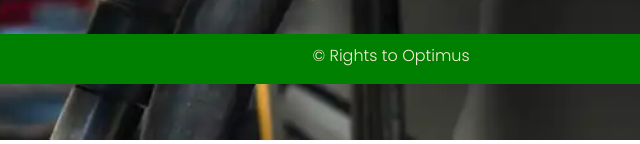
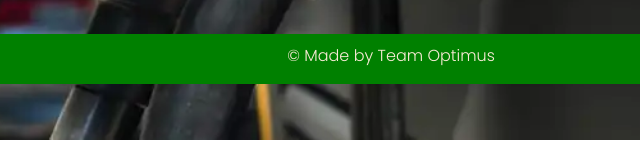
Before and after one commit to kiruthik04/EnergyMeter, a plain HTML site: page index.html in a window 1280 px wide. Shown: the part 656-800 px from the top of the page, 249-889 px from the left. Drawn offline with Linux system fonts and the light colour scheme.

Commit message:
footer credit

```diff
--- a/index.html
+++ b/index.html
@@ -28,7 +28,7 @@
    </div>
    </div>
    <footer>
-       <p id="copy">&copy Rights to Optimus</p>
+       <p id="copy">&copy Made by Team Optimus</p>
    </footer>
 <script src="main.js"></script>
 </body>
```
